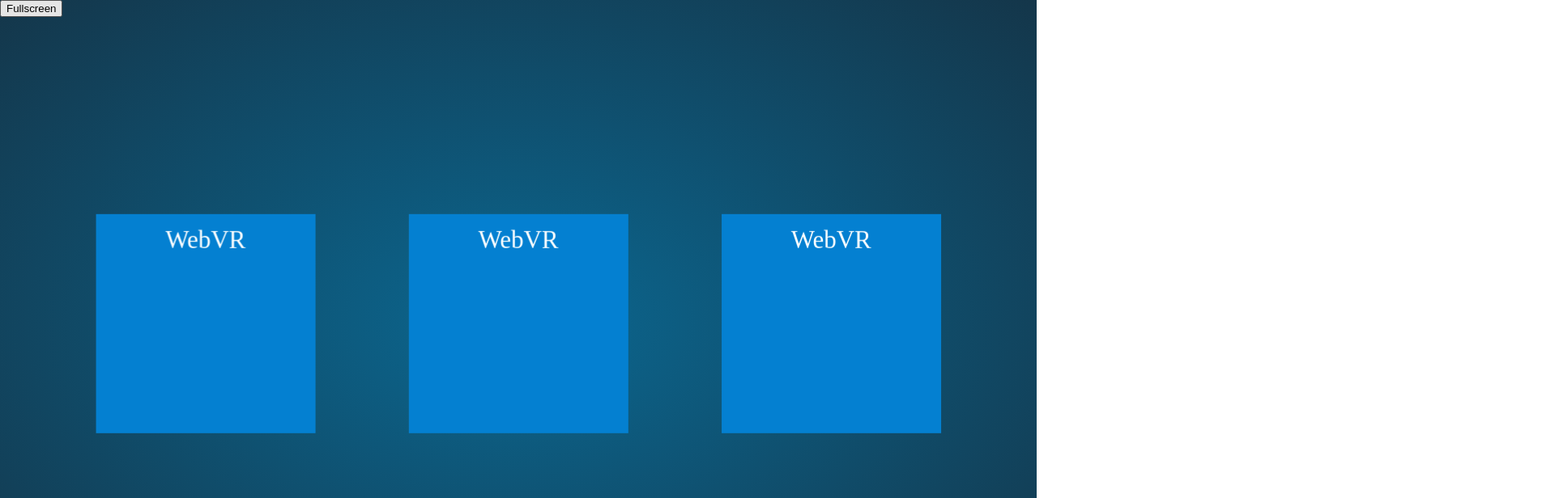
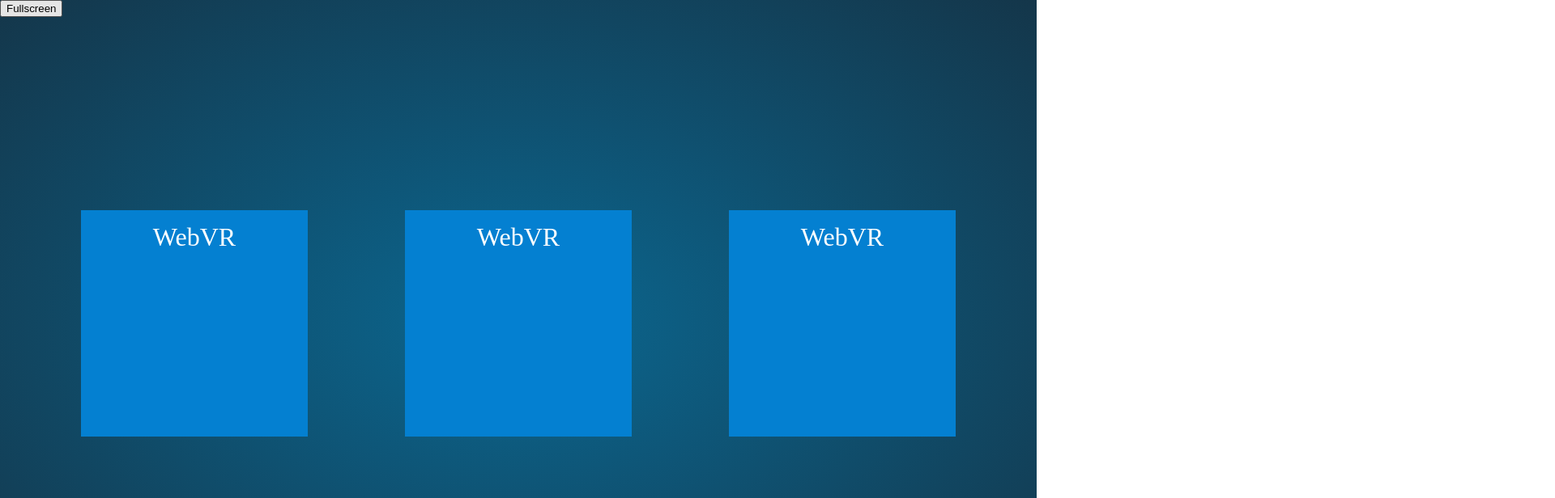
Before and after one commit to vr-components/css-vr-boilerplate, a plain HTML site: page index.html in a window 1280 px wide. Shown: the top 616 px of the page at 81% size, 1920 px wide, since content can reach past the window. Drawn offline with Linux system fonts and the light colour scheme.

Commit message:
Setting up scene automatically

```diff
--- a/cssvr.css
+++ b/cssvr.css
@@ -14,7 +14,7 @@
   transform: translate3d(-50%, -50%, 0px);
 }
 
-.scene {
+#scene {
   width: 100%;
   height: 100%;
   background-image: radial-gradient(#0B6790, #14364A);
--- a/cssvr.js
+++ b/cssvr.js
@@ -2,10 +2,10 @@
  (function(define){'use strict';define(function(require,exports,module){
 
     var vrDevices = {};
-    var viewport = document.querySelector('.viewport');
-    var scene = document.querySelector('.scene');
-    var world = document.querySelector('.world');
-    var camera = document.querySelector('.camera');
+    var viewport;
+    var scene = document.querySelector('#scene');
+    var world;
+    var camera;
     var fullscreen = false;
     var fullscreenButton = document.createElement('button');
     fullscreenButton.classList.add('fullscreen-button');
@@ -13,16 +13,44 @@
     document.body.appendChild(fullscreenButton);
 
     function start() {
-      var requestFullScreen = scene.mozRequestFullScreen || scene.webkitRequestFullscreen;
+      var requestFullScreen;
       var fsButton = document.querySelector('.fullscreen-button');
-
+      setupScene();
+      setupPerspective();
+      requestFullScreen = scene.mozRequestFullScreen || scene.webkitRequestFullscreen;
       fsButton.addEventListener('click', function() {
         requestFullScreen.call(scene, { vrDisplay: vrDevices.headset });
       })
-
       window.addEventListener('resize', function(e) {
         console.log('window Height = viewport Height', window.innerHeight == viewport.offsetHeight)
       })
+    }
+
+    function setupScene() {
+      var i;
+      var vrEls = scene.children;
+      var vrElsLength = vrEls.length;
+      viewport = document.createElement('div');
+      viewport.classList.add('viewport');
+      camera = document.createElement('div');
+      camera.classList.add('vr');
+      camera.classList.add('camera');
+      world = document.createElement('div');
+      world.classList.add('vr');
+      world.classList.add('world');
+
+      // Setup Hierarchy
+      // scene
+      //   viewport
+      //      camera
+      //        world
+      //          user-elements
+      for(i = 0; i < vrElsLength; ++i) {
+        world.appendChild(vrEls[0]);
+      }
+      scene.appendChild(viewport);
+      viewport.appendChild(camera);
+      camera.appendChild(world);
     }
 
     if (navigator.getVRDevices) {
@@ -150,7 +178,7 @@
         z = 0;
       }
       updateElement(camera, {
-        rotX: rotY,
+        rotX: -rotY,
         rotY: rotX,
         z: -500
       });
@@ -168,10 +196,13 @@
       object.style.transform = "translate3d(-50%, -50%, 0px) " + getCSSMatrix(translation.multiply(rotationZ.multiply(rotationY.multiply(rotationX))));
     }
 
-    var perspective = perspectiveMatrix(THREE.Math.degToRad(45), viewport.offsetWidth / viewport.offsetHeight, 1, 10000);
-    perspective = perspective.clone().scale(new THREE.Vector3(viewport.offsetWidth, viewport.offsetHeight, 1));
-    var projectionTransform = getCSSMatrix(perspective);
-    viewport.style.transform = projectionTransform;
+    var setupPerspective = function () {
+      var perspective = perspectiveMatrix(THREE.Math.degToRad(45), viewport.offsetWidth / viewport.offsetHeight, 1, 10000);
+      perspective = perspective.clone().scale(new THREE.Vector3(viewport.offsetWidth, viewport.offsetHeight, 1));
+      var projectionTransform = getCSSMatrix(perspective);
+      viewport.style.transform = projectionTransform;
+    }
+
 
 });})(typeof define=='function'&&define.amd?define
 :(function(n,w){'use strict';return typeof module=='object'?function(c){
--- a/index.html
+++ b/index.html
@@ -9,17 +9,11 @@
   <script src="three.js"></script>
 </head>
 <body>
-  <div class="scene">
-    <div class="viewport">
-      <div class="vr camera">
-        <div class="vr world">
-            <div class="vr button left">WebVR</div>
-            <div class="vr button middle">WebVR</div>
-            <div class="vr button right">WebVR</div>
-          </div>
-        </div>
-      <div>
-    </div>
+  <div id="scene">
+    <div class="vr button left">WebVR</div>
+    <div class="vr button middle">WebVR</div>
+    <div class="vr button right">WebVR</div>
+  </div>
   <div>
   <script src="cssvr.js"></script>
 </body>
```
